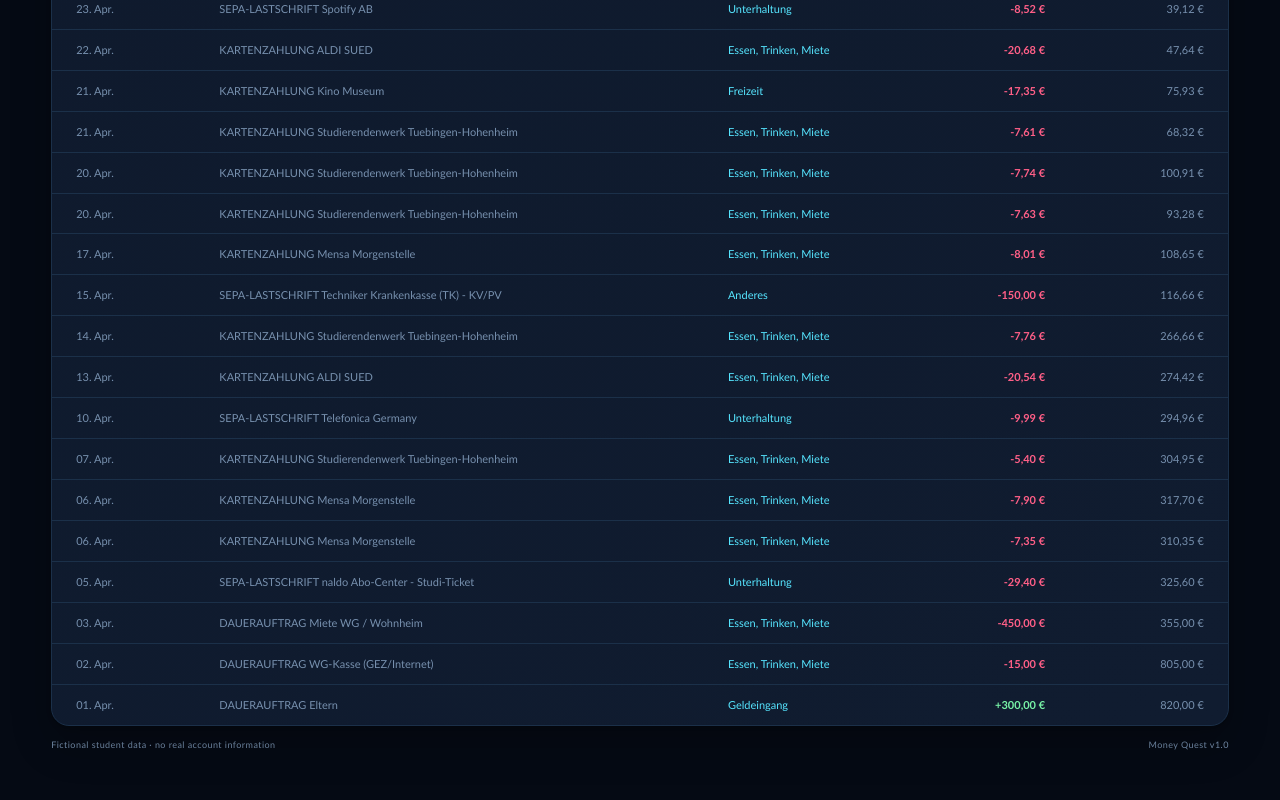
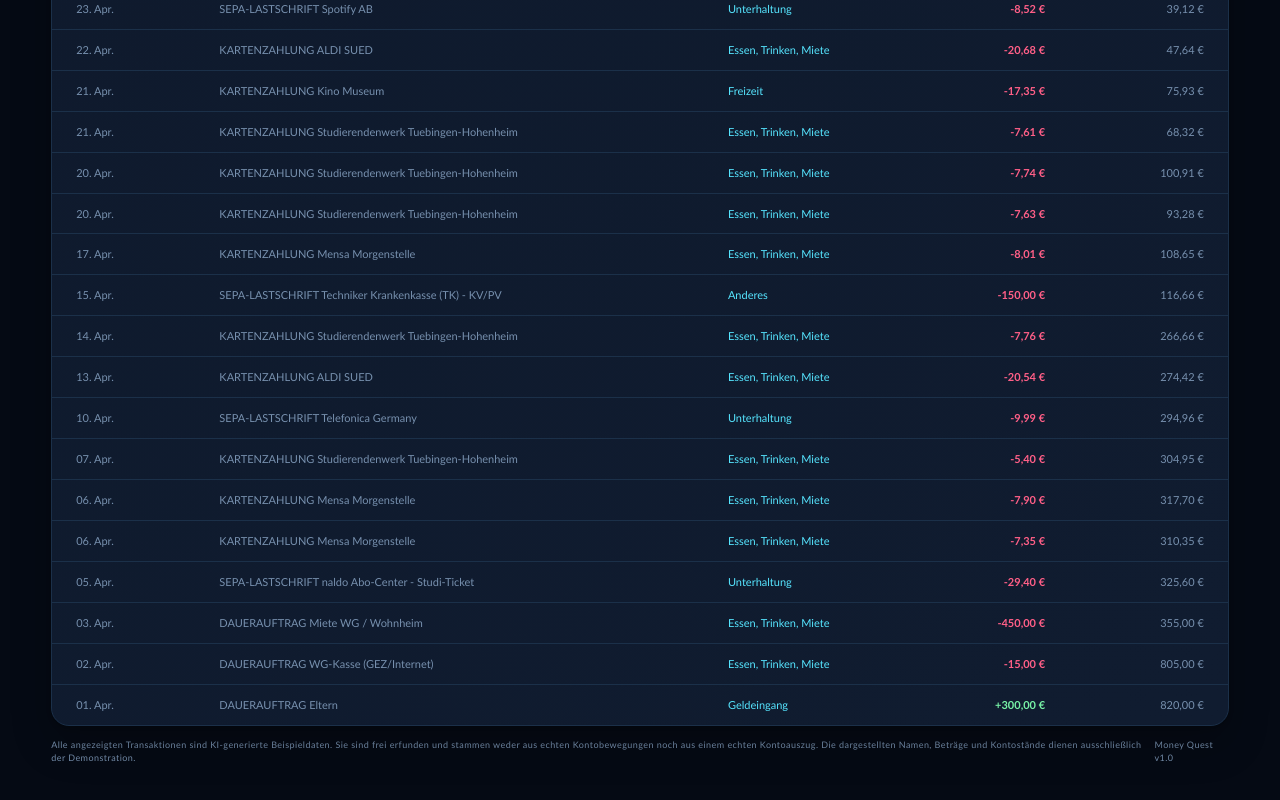
Before and after one commit to ApeXLgross/Vibecode, a plain HTML site: page index.html in a window 1280 px wide. Shown: the part 7022-7822 px from the top of the page. Drawn offline with nearby package versions, Linux system fonts and the light colour scheme.

Commit message:
KI-generierte Finanzbeispiele klar kennzeichnen

```diff
--- a/index.html
+++ b/index.html
@@ -32,7 +32,7 @@
     <section class="lower-grid"><article class="panel category-panel reveal"><div class="section-heading compact"><div><p class="kicker">LOADOUT</p><h2>Wofür geht die Energie?</h2></div><span class="panel-badge" id="categoryTotal">--</span></div><div class="category-list" id="categoryList"></div></article><article class="panel events-panel reveal"><div class="section-heading compact"><div><p class="kicker">EVENT LOG</p><h2>Momente, die zählen</h2></div><span class="panel-badge">AUTO</span></div><div class="event-list" id="eventList"></div></article></section>
 
     <section class="panel transactions-panel reveal"><div class="section-heading table-heading"><div><p class="kicker">TRANSACTION FEED</p><h2>Alle Moves</h2></div><div class="filter-row"><label class="search-box"><span>⌕</span><input id="searchInput" type="search" placeholder="Suche Buchung ..."></label><select id="categoryFilter" aria-label="Kategorie filtern"><option value="all">Alle Kategorien</option></select><select id="typeFilter" aria-label="Einnahmen oder Ausgaben filtern"><option value="all">Einnahmen + Ausgaben</option><option value="income">Nur Einnahmen</option><option value="expense">Nur Ausgaben</option></select><select id="amountFilter" aria-label="Betrag filtern"><option value="all">Jeder Betrag</option><option value="big">Große Moves ab 300 €</option><option value="small">Kleine Moves unter 50 €</option></select><select id="sortFilter" aria-label="Sortierung"><option value="newest">Neueste zuerst</option><option value="oldest">Älteste zuerst</option><option value="largest">Größter Betrag</option></select></div></div><div class="table-scroll"><table><thead><tr><th data-sort="date" tabindex="0">Datum ↕</th><th>Buchung</th><th>Kategorie</th><th class="align-right" data-sort="amount" tabindex="0">Betrag ↕</th><th class="align-right" data-sort="balance" tabindex="0">Balance ↕</th></tr></thead><tbody id="transactionBody"></tbody></table></div><p class="no-results" id="noResults" hidden>Keine Moves für diesen Filter.</p></section>
-    <footer><span>Fictional student data · no real account information</span><span>Money Quest v1.0</span></footer>
+    <footer><span>Alle angezeigten Transaktionen sind KI-generierte Beispieldaten. Sie sind frei erfunden und stammen weder aus echten Kontobewegungen noch aus einem echten Kontoauszug. Die dargestellten Namen, Beträge und Kontostände dienen ausschließlich der Demonstration.</span><span>Money Quest v1.0</span></footer>
   </main>
   <script src="https://cdn.jsdelivr.net/npm/animejs@3.2.2/lib/anime.min.js" defer></script>
   <script type="module" src="app.js"></script>
```
Also changed, not shown: 2 other files.
